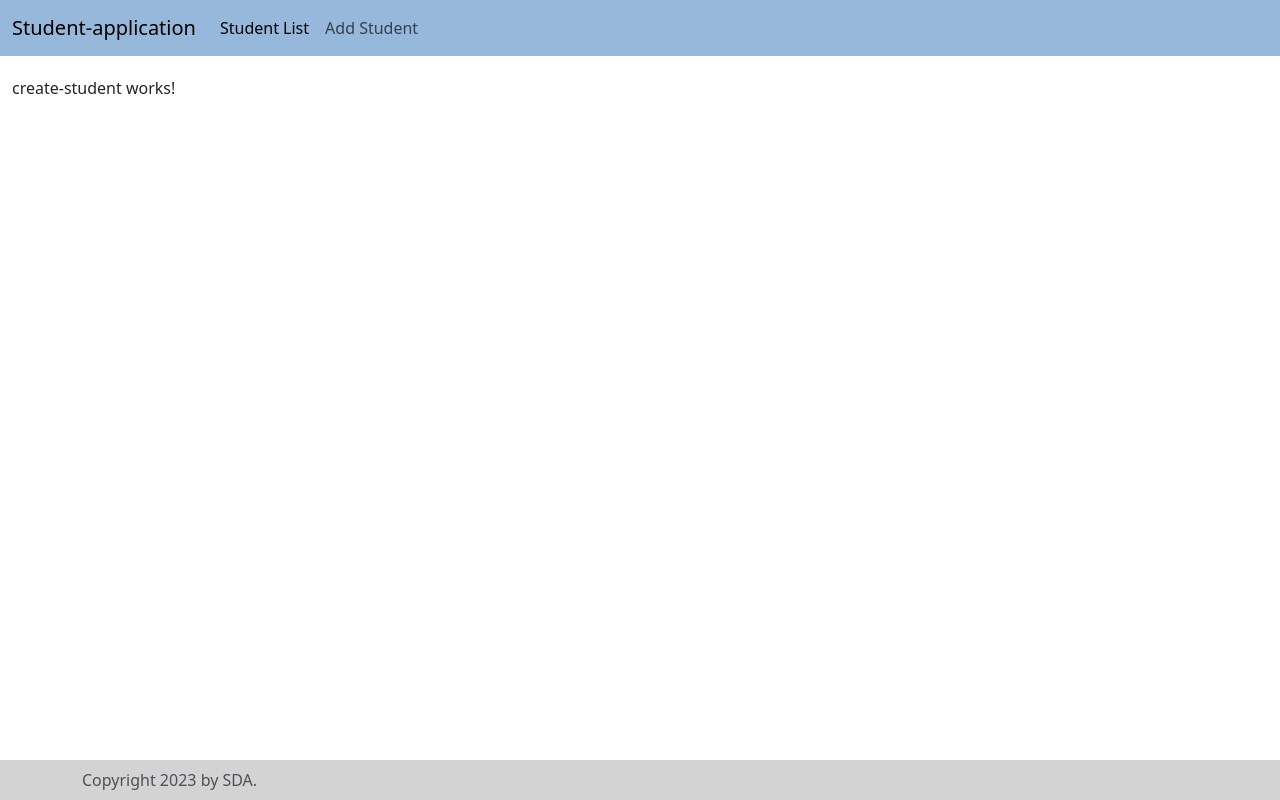
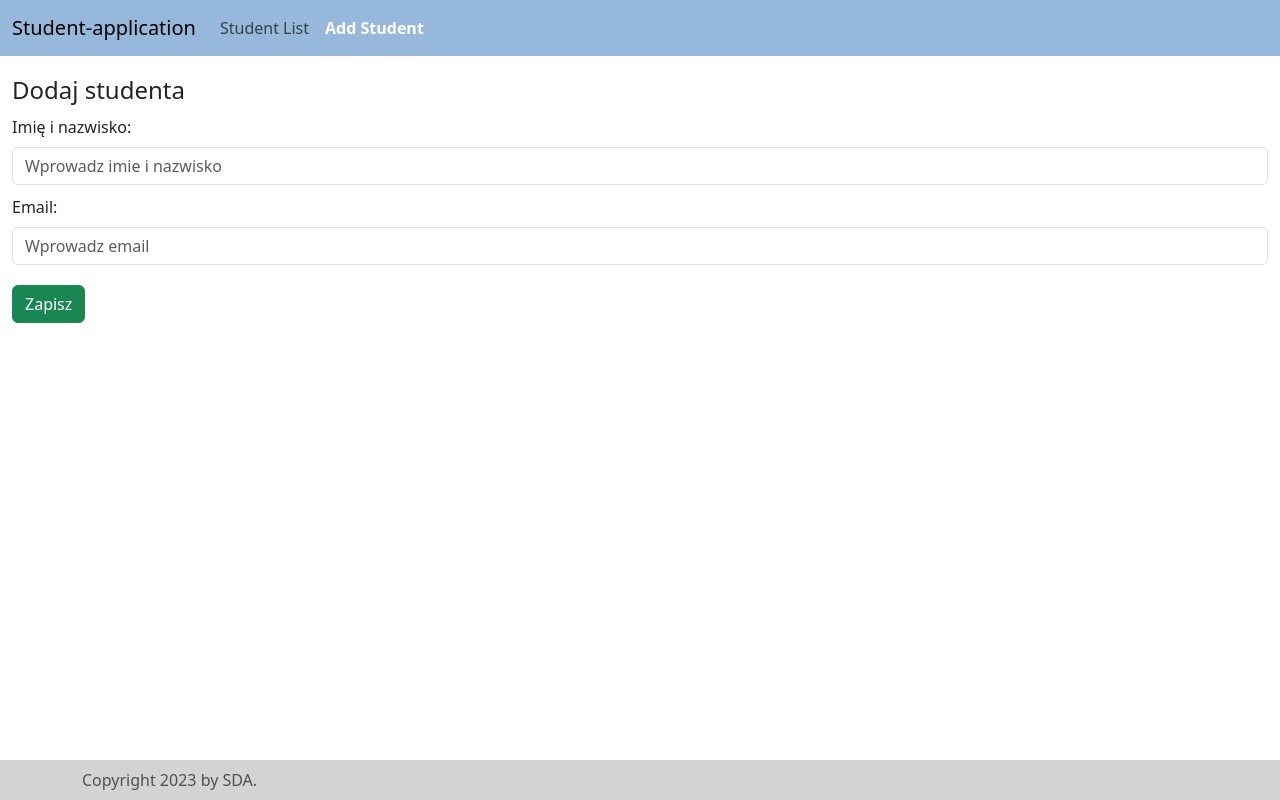
Before and after one commit to nicywi/Student-Manager-Angular, an Angular app: page /add-student in a window 1280 px wide. Built offline with nearby package versions, Linux system fonts and the light colour scheme.

Commit message:
update x

```diff
--- a/src/app/create-student/create-student.component.html
+++ b/src/app/create-student/create-student.component.html
@@ -1 +1,21 @@
-<p>create-student works!</p>
+<h4>Dodaj studenta</h4>
+
+<form>
+    <!-- Imie i nazwisko studenta -->
+<div style="margin-top: 10px">
+    <label class="form-label">Imię i nazwisko: </label>
+    <input class="form-control" placeholder="Wprowadz imie i nazwisko" #name>
+</div>
+
+    <!-- Email studenta -->
+    <div style="margin-top: 10px">
+        <label class="form-label">Email: </label>
+        <input class="form-control" placeholder="Wprowadz email" #email>
+    </div>
+
+    <!-- Przycisk zapisu -->
+    <div style="margin-top: 20px">
+        <button class="btn btn-success">Zapisz</button>
+
+    </div>
+</form>
--- a/src/app/create-student/create-student.component.ts
+++ b/src/app/create-student/create-student.component.ts
@@ -7,4 +7,11 @@ import { Component } from '@angular/core';
 })
 export class CreateStudentComponent {
 
+  save(name: string, email: string){
+alert("Imie i nazwisko: " + name + ", email: " + email);
+
+    return false;
+
+  }
+
 }
--- a/src/app/navigation/navigation.component.css
+++ b/src/app/navigation/navigation.component.css
@@ -1,3 +1,8 @@
 .custom-nav-color{
     background-color: #96b9db !important;
 }
+
+.active-nav{
+    color: white;
+    font-weight: bold;
+}
--- a/src/app/navigation/navigation.component.html
+++ b/src/app/navigation/navigation.component.html
@@ -1,4 +1,4 @@
-<nav class="navbar navbar-expand-lg bg-body-tertiary custom-nav-color">
+<nav class="navbar navbar-expand bg-body-tertiary custom-nav-color">
     <!-- class="navbar bg-dark border-bottom border-body" data-bs-theme="dark" -->
     <div class="container-fluid">
       <a class="navbar-brand" href="#">{{title}}</a>
@@ -8,10 +8,14 @@
       <div class="collapse navbar-collapse" id="navbarNav">
         <ul class="navbar-nav">
           <li class="nav-item">
-            <a class="nav-link active" aria-current="page" href="#">Student List</a>
+            <a class="nav-link" aria-current="page"
+            [routerLinkActive]="'active-nav'"
+            [routerLink]="'students'">Student List</a>
           </li>
           <li class="nav-item">
-            <a class="nav-link" href="#">Add Student</a>
+            <a class="nav-link"
+            [routerLinkActive]="'active-nav'"
+            [routerLink]="'add-student'">Add Student</a>
           </li>
         </ul>
       </div>
```
